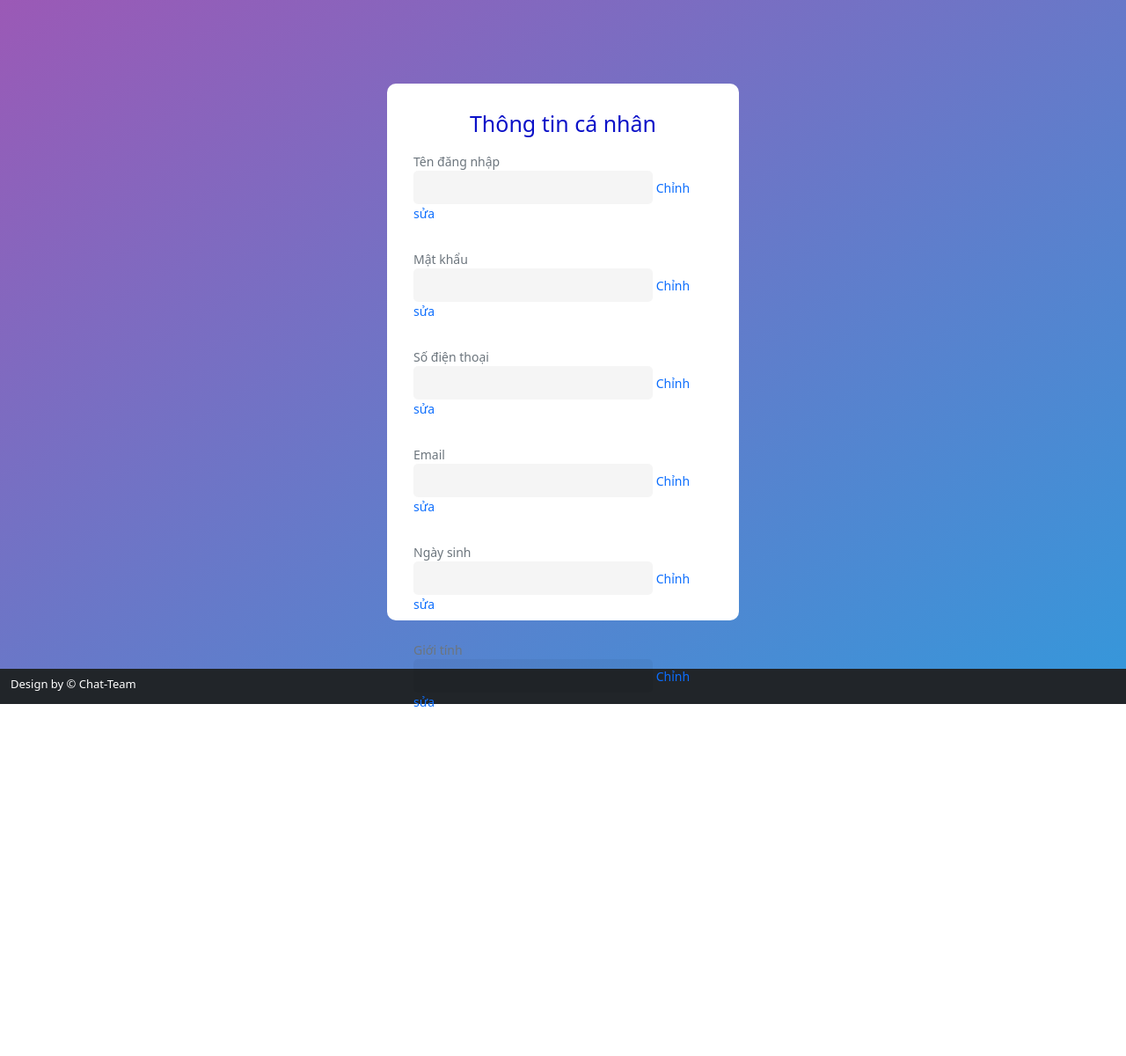
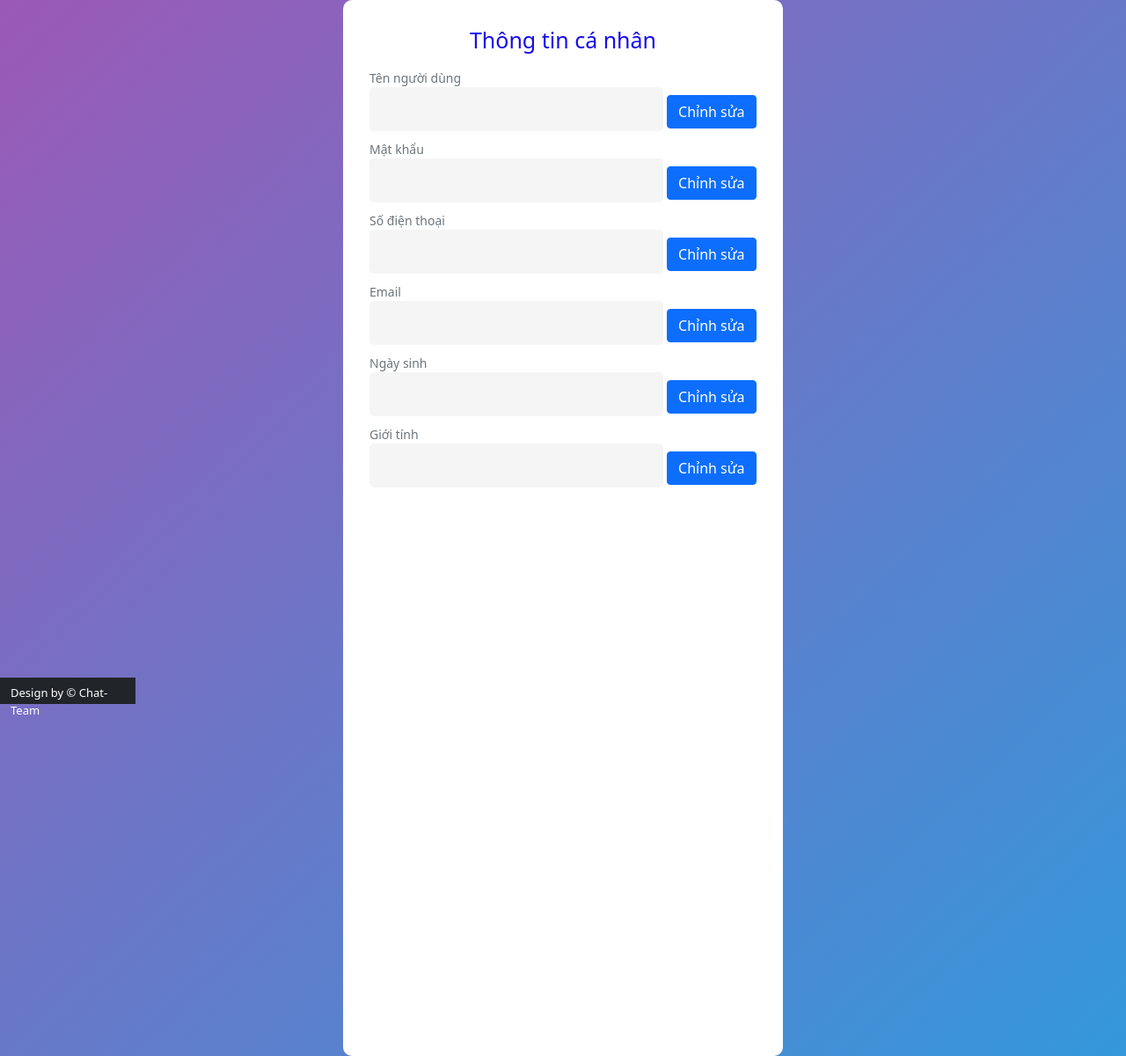
Before and after one commit to dopagovn/learning, a PHP site: page /profile.php in a window 1280 px wide. Shown: the whole page at 88% size. Before the commit the page ends 803 px from the top, so only its background shows below. Run offline with PHP 8.4, Linux system fonts and the light colour scheme.

Commit message:
chinh sua trang profile(2)

```diff
--- a/backend/footer.php
+++ b/backend/footer.php
@@ -1,8 +1,8 @@
 <style>
 .footer {
     position:fixed;
-    height: 40px;
-    width: 100%;
+    height: 30px;
+    width: 12%;
     clear: both;
     bottom: 0;
 }
--- a/frontend/profile.css
+++ b/frontend/profile.css
@@ -17,16 +17,15 @@ a{
 .container-profile{
     display: flex;
     justify-content: center;
-    align-items: center;
+    align-items: top;
     text-align: left;
     width: 100vw;
-    height: 100vh;
+    height: 150vh;
     background: linear-gradient(to bottom right, var(--bg1), var(--bg2));
 }
 
 .f-title{
-    width: 400px;
-    height: 610px;
+    width: 500px;
     background: #fff;
     border-radius: 10px;
     padding: 30px;
@@ -35,7 +34,7 @@ a{
 .f-title h1{
     padding-bottom: 10px;
     font-size: 25px;
-    color: rgb(12, 18, 200);
+    color: rgb(24, 13, 235);
     text-align: center;
 }
 
@@ -47,11 +46,24 @@ a{
 .form-text input{
     border: none;
     outline: none;
-    font-size: 16px;
-    padding: 7px 5px;
+    font-size: 20px;
+    padding: 10px 10px;
     background-color: rgba(0, 0, 0, .04);
     border-radius: 5px;
     color: rgb(88, 88, 88);
-    width: 80%;
+    width: 76%;
+}
 
+.form-text label{
+    font-size: 50px;
 }
+
+.form-text .save{
+    outline: none;
+    border: 1;
+    color: rgb(39, 8, 241);
+    background-color: var(--blue);
+    padding: 5px 20px;
+    border-radius: 5px;
+    margin-top: 5px;
+}
--- a/profile.php
+++ b/profile.php
@@ -8,18 +8,99 @@
 
 <div class="container-profile">
         <form class="f-title">
-                        <h1> Thông tin cá nhân </h1>
-                        <div class="form-text"><lable>Tên đăng nhập</lable><br><input type="text"> <a  href="">Chỉnh sửa</a></br></br>
+                <h1> Thông tin cá nhân </h1>
+                <div class="form-text"><lable>Tên người dùng</lable><br><input type="text" disabled>
+                        <button class="btn btn-primary" type="button" data-bs-toggle="collapse" data-bs-target="#edit-name" aria-expanded="false" aria-controls="collapseExample">
+                                Chỉnh sửa</button>
+                        <div class="collapse" id="edit-name">
+                                <div class="card card-body">
+                                        <p>
+                                                <lable>Tên Người dùng mới<lable>
+                                                <br><input type ="text"></br>
+                                                <br><button class="save">Lưu</button></br>
+                                        </p>
+                                </div>
                         </div>
-                        <div class="form-text"><lable>Mật khẩu</lable><br><input type="text"> <a  href="">Chỉnh sửa</a></br></br>
+                </div>
+
+                <div class="form-text"><lable>Mật khẩu</lable><br><input type="text" disabled>
+
+                        <button class="btn btn-primary" type="button" data-bs-toggle="collapse" data-bs-target="#edit-pass" aria-expanded="false" aria-controls="collapseExample">
+                        Chỉnh sửa
+                        </button>
+
+                        <div class="collapse" id="edit-pass">
+                                <div class="card card-body">
+                                        <p>
+                                                <lable>Mật khẩu cũ<lable><br><input type ="text"></br>
+                                                <lable>Mật khẩu mới<lable><br><input type ="text"></br>
+                                                <lable>Nhập lại<lable><br><input type ="text"></br>
+                                                <br><button class="save">Lưu</button></br>
+                                        </p>
+                                </div>
                         </div>
-                        <div class="form-text"><lable>Số điện thoại</lable><br><input type="text"> <a  href="">Chỉnh sửa</a></br></br>
                         </div>
-                        <div class="form-text"><lable>Email</lable><br><input type="text"> <a  href="">Chỉnh sửa</a></br></br>
+
+                        <div class="form-text"><lable>Số điện thoại</lable><br><input type="text" disabled>
+                                <button class="btn btn-primary" type="button" data-bs-toggle="collapse" data-bs-target="#edit-phone" aria-expanded="false" aria-controls="collapseExample">
+                                Chỉnh sửa</button>
+
+                                <div class="collapse" id="edit-phone">
+                                        <div class="card card-body">
+                                                <p>
+                                                        <lable>Thay đổi số điện thoại (gồm 10 chữ số)<lable><input type ="text">
+                                                        <br><button class="save">Lưu</button></br>
+                                                </p>
+                                        </div>
+                                </div>
                         </div>
-                        <div class="form-text"><lable>Ngày sinh</lable><br><input type="text"> <a  href="">Chỉnh sửa</a></br></br>
+
+                        <div class="form-text"><lable>Email</lable><br><input type="text" disabled>
+                        <button class="btn btn-primary" type="button" data-bs-toggle="collapse" data-bs-target="#edit-em" aria-expanded="false" aria-controls="collapseExample">
+                                Chỉnh sửa</button>
+
+                                <div class="collapse" id="edit-em">
+                                        <div class="card card-body">
+                                                <p>
+                                                        <lable>Thay đổi E-mail (*@gmail.com)<lable>
+                                                        <br><input type ="text"></br>
+                                                        <br><button class="save">Lưu</button></br>
+                                                </p>
+                                        </div>
+                                </div>
                         </div>
-                        <div class="form-text"><lable>Giới tính</lable><br><input type="text"> <a  href="">Chỉnh sửa</a></br></br>
+
+                        <div class="form-text"><lable>Ngày sinh</lable><br><input type="text" disabled>
+                        <button class="btn btn-primary" type="button" data-bs-toggle="collapse" data-bs-target="#edit-born" aria-expanded="false" aria-controls="collapseExample">
+                                Chỉnh sửa</button>
+
+                                <div class="collapse" id="edit-born">
+                                        <div class="card card-body">
+                                                <p>
+                                                        <lable>Thay đổi ngày sinh (dd/mm/yyyy)<lable>
+                                                                <input type ="text">
+                                                        <br><button class="save">Lưu</button></br>
+                                                </p>
+                                        </div>
+                                </div>
+                        </div>
+
+                        <div class="form-text"><lable>Giới tính</lable><br><input type="text" disabled>
+                        <button class="btn btn-primary" type="button" data-bs-toggle="collapse" data-bs-target="#edit-sex" aria-expanded="false" aria-controls="collapseExample">
+                                Chỉnh sửa</button>
+
+                                <div class="collapse" id="edit-sex">
+                                        <div class="card card-body">
+                                                <p>
+                                                        <lable>Thay đổi giới tính<lable>
+                                                                <div class="gender">
+                                                                <input type="radio" name="gender" value="male" checked> <span>Nam</span>
+                                                                <input type="radio" name="gender" value="female"> <span>Nữ</span>
+                                                                <br><button class="save">Lưu</button>
+                                                        </br></div>
+                                                </p>
+                                        </div>
+                                </div>
                         </div>
          </form>
 </div>
```
